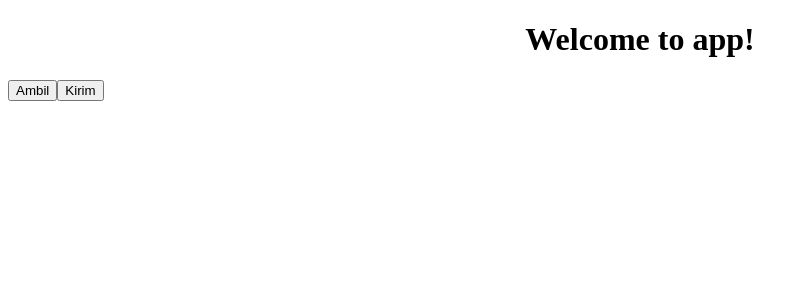
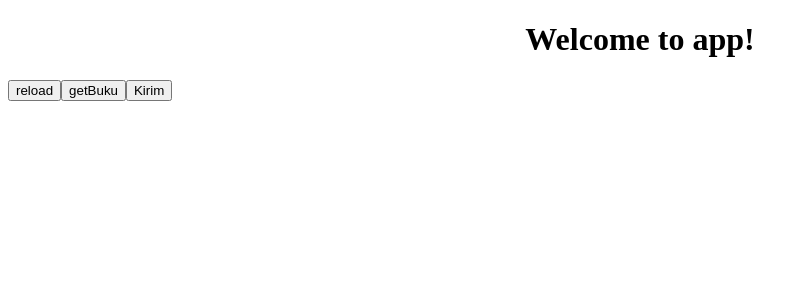
Before and after one commit to Malaique/springboot-http-basic-with-ng-example, an Angular app in the folder buku-client/: page / in a window 1280 px wide. Shown: the top 300 px of the page, without its empty margins (0-807 px from the left). Built offline with nearby package versions, Linux system fonts and the light colour scheme.

Commit message:
submit with param via http get method

```diff
--- a/buku-client/src/app/app.component.html
+++ b/buku-client/src/app/app.component.html
@@ -5,5 +5,6 @@
   </h1>
 </div>
 
-<button (click)="ambilData()">Ambil</button>
+<button (click)="ambilData()">reload</button>
+<button (click)="getData()">getBuku</button>
 <button (click)="submitData()">Kirim</button>
--- a/buku-client/src/app/app.component.ts
+++ b/buku-client/src/app/app.component.ts
@@ -31,6 +31,25 @@ export class AppComponent {
     );
   }
 
+  getData() {
+    const cridentals = btoa('user:password');
+    const headers = new Headers();
+
+    headers.set('Authorization', `Basic ${cridentals}`);
+    this.http.get('http://localhost:8080/api/buku/', {
+      headers: headers,
+      params: {
+        id: '213',
+        nama: 'JavaEE introduction',
+        pengarang: 'Dimas Maryanto',
+        tahunTerbit: 2017
+      }
+    }).subscribe(
+      data => console.log(data),
+      error => console.log(error)
+    );
+  }
+
   ambilData() {
     const cridentals = btoa('user:password');
     const headers = new Headers();
```
Also changed, not shown: 1 other file (tests, documents, lock files or other folders).
